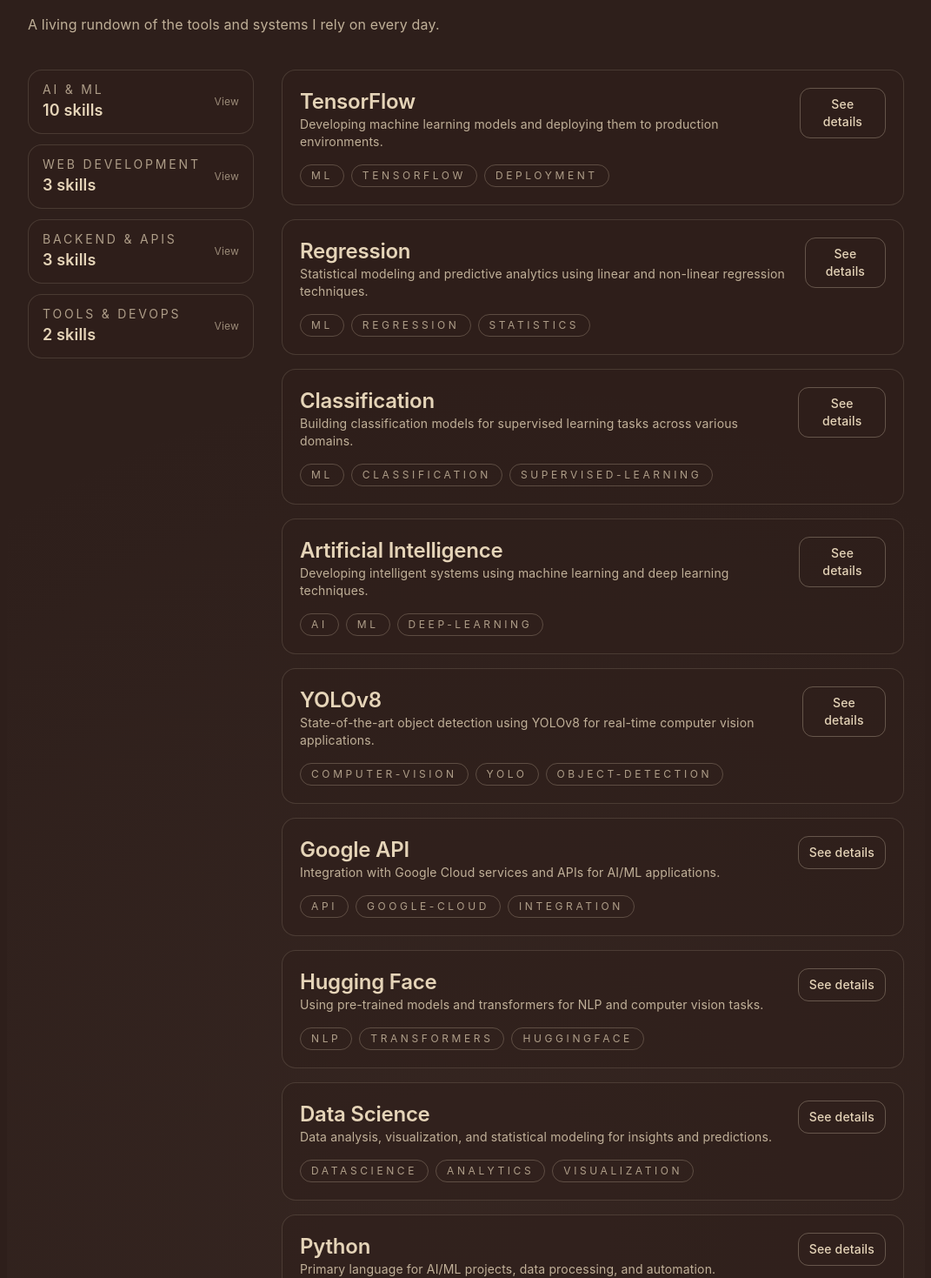
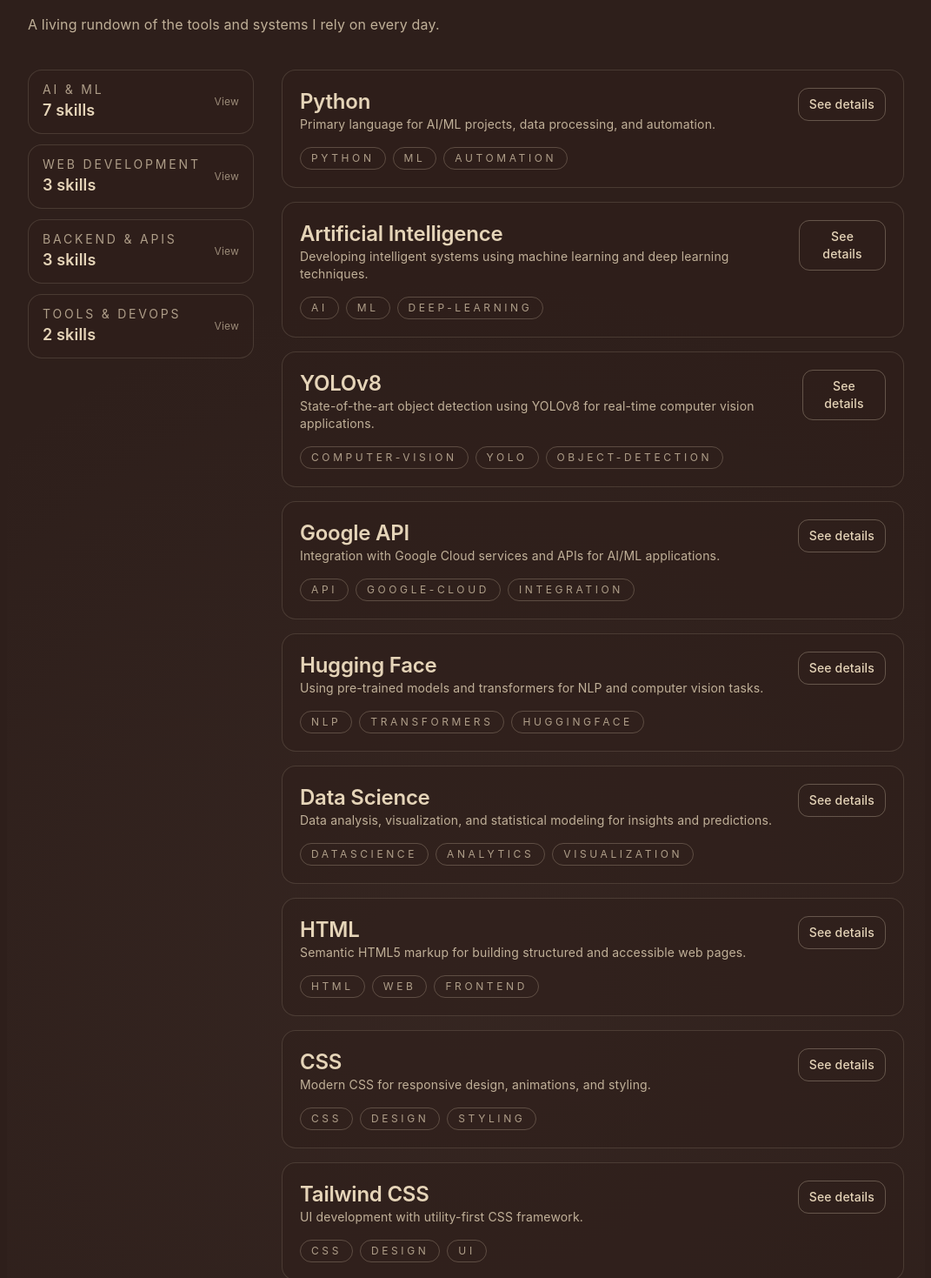
Before and after one commit to Tejo0507/tejo-portfolio, a React (Vite) app: page /skills in a window 1280 px wide. Shown: the part 181-1650 px from the top of the page at 87% size, without its empty margins (104-1175 px from the left). Built offline with nearby package versions, Linux system fonts and the light colour scheme.

Commit message:
Remove difficulty levels from projects

```diff
--- a/src/components/Projects/CompareProjects.tsx
+++ b/src/components/Projects/CompareProjects.tsx
@@ -53,7 +53,6 @@
               </div>
               <p className="mt-1 text-sm text-medium/80">{project.summary}</p>
               <p className="mt-2 text-xs uppercase tracking-[0.3em] text-medium/60">{project.year}</p>
-              <p className="text-xs text-medium/70">{project.difficulty}</p>
               <div className="mt-3 space-y-1 text-sm text-medium/80">
                 <p className="font-semibold">Tech</p>
                 <ul className="list-disc pl-5">
--- a/src/components/Projects/ProjectCard.tsx
+++ b/src/components/Projects/ProjectCard.tsx
@@ -42,9 +42,6 @@
         <div className="flex flex-wrap items-center gap-3">
           <span className="rounded-full border border-medium/25 px-3 py-1 text-xs uppercase tracking-[0.3em] text-medium/70">
             {project.year}
-          </span>
-          <span className="rounded-full border border-medium/25 px-3 py-1 text-xs text-medium/80">
-            {project.difficulty}
           </span>
         </div>
         <h3 className="text-2xl font-semibold text-medium">{project.title}</h3>
--- a/src/components/Projects/ProjectDetail.tsx
+++ b/src/components/Projects/ProjectDetail.tsx
@@ -42,7 +42,6 @@
           <p className="text-base text-medium/80">{project.details.description}</p>
           <div className="flex flex-wrap gap-3 text-sm text-medium/70">
             <span className="rounded-full border border-medium/25 px-3 py-1">{project.year}</span>
-            <span className="rounded-full border border-medium/25 px-3 py-1">{project.difficulty}</span>
             {project.liveUrl && (
               <a
                 href={project.liveUrl}
--- a/src/components/Projects/ProjectFilters.tsx
+++ b/src/components/Projects/ProjectFilters.tsx
@@ -1,7 +1,6 @@
 import { useEffect, useState } from "react"
 import { motion } from "framer-motion"
 import { useProjectStore } from "@/store/projectStore"
-import type { ProjectDifficulty } from "@/data/projects"
 
 interface ProjectFiltersProps {
   availableTech: string[]
@@ -9,7 +8,6 @@
   maxYear: number
 }
 
-const difficulties: ProjectDifficulty[] = ["Beginner", "Intermediate", "Advanced"]
 const DEBOUNCE_MS = 220
 
 export default function ProjectFilters({ availableTech, minYear, maxYear }: ProjectFiltersProps) {
@@ -28,12 +26,6 @@
     setFilters({ tech: next })
   }
 
-  const toggleDifficulty = (level: ProjectDifficulty) => {
-    const exists = filters.difficulty.includes(level)
-    const next = exists ? filters.difficulty.filter((item) => item !== level) : [...filters.difficulty, level]
-    setFilters({ difficulty: next })
-  }
-
   const updateYear = (index: 0 | 1, value: number) => {
     const next: [number, number] = [...filters.yearRange] as [number, number]
     next[index] = value
@@ -46,7 +38,6 @@
   const clearFilters = () => {
     setFilters({
       tech: [],
-      difficulty: difficulties,
       yearRange: [minYear, maxYear],
       search: "",
     })
@@ -102,26 +93,6 @@
         </div>
       </div>
 
-      <div>
-        <p className="text-xs uppercase tracking-[0.3em] text-medium/70">Difficulty</p>
-        <div className="mt-2 flex flex-col gap-2">
-          {difficulties.map((level) => {
-            const active = filters.difficulty.includes(level)
-            return (
-              <label key={level} className="flex items-center gap-3 text-sm text-medium/80">
-                <input
-                  type="checkbox"
-                  checked={active}
-                  onChange={() => toggleDifficulty(level)}
-                  className="accent-medium"
-                />
-                {level}
-              </label>
-            )
-          })}
-        </div>
-      </div>
-
       <div className="space-y-3">
         <p className="text-xs uppercase tracking-[0.3em] text-medium/70">Year range</p>
         <div className="flex items-center gap-3 text-sm text-medium/70">
--- a/src/data/projects.ts
+++ b/src/data/projects.ts
@@ -1,5 +1,3 @@
-export type ProjectDifficulty = "Beginner" | "Intermediate" | "Advanced"
-
 export interface FolderNode {
   name: string
   type: "file" | "folder"
@@ -19,7 +17,6 @@
   details: ProjectDetails
   tech: string[]
   year: number
-  difficulty: ProjectDifficulty
   repoUrl?: string
   liveUrl?: string
   images: string[]
@@ -38,7 +35,6 @@
     },
     tech: ["Python", "Machine Learning", "NLP", "AI"],
     year: 2025,
-    difficulty: "Advanced",
     repoUrl: "https://github.com/Tejo0507/Hallucina.labs",
     liveUrl: "https://www.hallucina.in",
     images: ["/assets/projects/hallucina-labs.png"],
@@ -52,9 +48,8 @@
       architecture: "Full-stack application with responsive frontend and robust backend API.",
       highlights: ["Live tracking", "Fare estimation", "Driver management"],
     },
-    tech: ["Python", "Flask", "PostgreSQL", "Google Maps API"],
+    tech: ["Python", "PostgreSQL", "Google Maps API"],
     year: 2025,
-    difficulty: "Intermediate",
     repoUrl: "https://github.com/Tejo0507/CabEase",
     liveUrl: "",
     images: ["/assets/projects/cabease.png"],
@@ -70,7 +65,6 @@
     },
     tech: ["Python", "NumPy", "Deep Learning", "Neural Networks"],
     year: 2025,
-    difficulty: "Advanced",
     repoUrl: "https://github.com/Tejo0507/NeuroNet",
     liveUrl: "",
     images: ["/assets/projects/neuronet.png"],
@@ -86,7 +80,6 @@
     },
     tech: ["Python", "YOLOv8", "OpenCV", "PyTorch", "Computer Vision"],
     year: 2025,
-    difficulty: "Advanced",
     repoUrl: "https://github.com/Tejo0507/object-detection-yolov8-coco",
     liveUrl: "",
     images: ["/assets/projects/yolov8-detection.png"],
@@ -102,7 +95,6 @@
     },
     tech: ["Python", "Speech Recognition", "Translation API", "Audio Processing"],
     year: 2025,
-    difficulty: "Intermediate",
     repoUrl: "https://github.com/Tejo0507/speech_translate_pro",
     liveUrl: "",
     images: ["/assets/projects/speech-translate.png"],
@@ -116,9 +108,8 @@
       architecture: "Web application with database integration for persistent storage and analytics.",
       highlights: ["Expense tracking", "Study scheduling", "Analytics dashboard"],
     },
-    tech: ["Flask", "Python", "SQLite", "Bootstrap"],
+    tech: ["Python", "SQLite"],
     year: 2025,
-    difficulty: "Intermediate",
     repoUrl: "https://github.com/Tejo0507/expense_study_helper",
     liveUrl: "",
     images: ["/assets/projects/expense-study.png"],
--- a/src/data/skills.ts
+++ b/src/data/skills.ts
@@ -24,34 +24,14 @@
 
 export const skills: SkillMeta[] = [
   {
-    id: "tensorflow",
-    name: "TensorFlow",
+    id: "python",
+    name: "Python",
     categoryId: "ml",
-    level: 85,
-    description: "Developing machine learning models and deploying them to production environments.",
-    tags: ["ml", "tensorflow", "deployment"],
-    notes: "Experience with TensorFlow Serving and model optimization techniques.",
-    links: [{ label: "ML Projects", href: "/projects" }],
-  },
-  {
-    id: "regression",
-    name: "Regression",
-    categoryId: "ml",
-    level: 88,
-    description: "Statistical modeling and predictive analytics using linear and non-linear regression techniques.",
-    tags: ["ml", "regression", "statistics"],
-    notes: "Expertise in linear regression, polynomial regression, and regularization techniques.",
+    level: 92,
+    description: "Primary language for AI/ML projects, data processing, and automation.",
+    tags: ["python", "ml", "automation"],
+    notes: "Extensive experience with NumPy, Pandas, and ML frameworks.",
     links: [{ label: "Projects", href: "/projects" }],
-  },
-  {
-    id: "classification",
-    name: "Classification",
-    categoryId: "ml",
-    level: 90,
-    description: "Building classification models for supervised learning tasks across various domains.",
-    tags: ["ml", "classification", "supervised-learning"],
-    notes: "Experience with logistic regression, decision trees, random forests, and SVM.",
-    links: [{ label: "ML Projects", href: "/projects" }],
   },
   {
     id: "ai",
@@ -104,16 +84,6 @@
     links: [{ label: "Data Projects", href: "/projects" }],
   },
   {
-    id: "python",
-    name: "Python",
-    categoryId: "ml",
-    level: 92,
-    description: "Primary language for AI/ML projects, data processing, and automation.",
-    tags: ["python", "ml", "automation"],
-    notes: "Extensive experience with NumPy, Pandas, scikit-learn, and ML frameworks.",
-    links: [{ label: "Projects", href: "/projects" }],
-  },
-  {
     id: "html",
     name: "HTML",
     categoryId: "frontend",
@@ -138,7 +108,7 @@
     name: "Tailwind CSS",
     categoryId: "frontend",
     level: 85,
-    description: "Rapid UI development with utility-first CSS framework.",
+    description: "UI development with utility-first CSS framework.",
     tags: ["css", "design", "ui"],
     notes: "Building responsive and accessible interfaces with custom design systems.",
     links: [{ label: "Design", href: "/projects" }],
@@ -158,9 +128,9 @@
     name: "C",
     categoryId: "backend",
     level: 75,
-    description: "Systems programming and algorithm implementation in C.",
-    tags: ["c", "systems", "programming"],
-    notes: "Strong foundation in C programming and data structures.",
+    description: "Fundamentals of C",
+    tags: ["c", "fundamentals", "programming"],
+    notes: "good foundation in C programming and data structures.",
     links: [{ label: "Projects", href: "/projects" }],
   },
   {
--- a/src/pages/Projects/ProjectDetail.tsx
+++ b/src/pages/Projects/ProjectDetail.tsx
@@ -3,12 +3,6 @@
 import { motion } from "framer-motion"
 import { Link, useParams, Navigate } from "react-router-dom"
 import { Github, ExternalLink, ArrowLeft, Calendar, Sparkles } from "lucide-react"
-
-const difficultyColors = {
-  Beginner: "bg-green-400/20 text-green-400",
-  Intermediate: "bg-yellow-400/20 text-yellow-400",
-  Advanced: "bg-red-400/20 text-red-400",
-}
 
 export default function ProjectDetail() {
   const { id } = useParams()
@@ -49,9 +43,6 @@
                 <h1 className="text-4xl font-semibold leading-tight text-medium">
                   {project.title}
                 </h1>
-                <span className={`rounded-full px-3 py-1 text-xs font-medium ${difficultyColors[project.difficulty]}`}>
-                  {project.difficulty}
-                </span>
               </div>
 
               <div className="flex items-center gap-2 text-sm text-medium/60">
--- a/src/pages/Projects/ProjectList.tsx
+++ b/src/pages/Projects/ProjectList.tsx
@@ -4,12 +4,6 @@
 import { Link } from "react-router-dom"
 import { Github, ExternalLink, Calendar } from "lucide-react"
 import { useState } from "react"
-
-const difficultyColors = {
-  Beginner: "text-green-400",
-  Intermediate: "text-yellow-400",
-  Advanced: "text-red-400",
-}
 
 export default function ProjectList() {
   const [filter, setFilter] = useState<string>("all")
@@ -87,10 +81,6 @@
                       <div className="flex items-center gap-2 text-xs text-medium/60">
                         <Calendar className="h-3 w-3" />
                         <span>{project.year}</span>
-                        <span className="mx-1">•</span>
-                        <span className={difficultyColors[project.difficulty]}>
-                          {project.difficulty}
-                        </span>
                       </div>
                     </div>
                   </div>
--- a/src/store/projectStore.ts
+++ b/src/store/projectStore.ts
@@ -1,6 +1,6 @@
 import { create } from "zustand"
 import { persist, createJSONStorage, type StateStorage } from "zustand/middleware"
-import type { ProjectRecord, ProjectDifficulty } from "@/data/projects"
+import type { ProjectRecord } from "@/data/projects"
 import { projects as seedProjects } from "@/data/projects"
 import type { AdminProject } from "@/data/sampleProjects"
 import { sampleProjects } from "@/data/sampleProjects"
@@ -10,7 +10,6 @@
 
 export interface ProjectFilters {
   tech: string[]
-  difficulty: ProjectDifficulty[]
   yearRange: [number, number]
   search: string
 }
@@ -32,7 +31,6 @@
 const years = seedProjects.map((project) => project.year)
 const initialFilters: ProjectFilters = {
   tech: [],
-  difficulty: ["Beginner", "Intermediate", "Advanced"],
   yearRange: [Math.min(...years), Math.max(...years)],
   search: "",
 }
```
